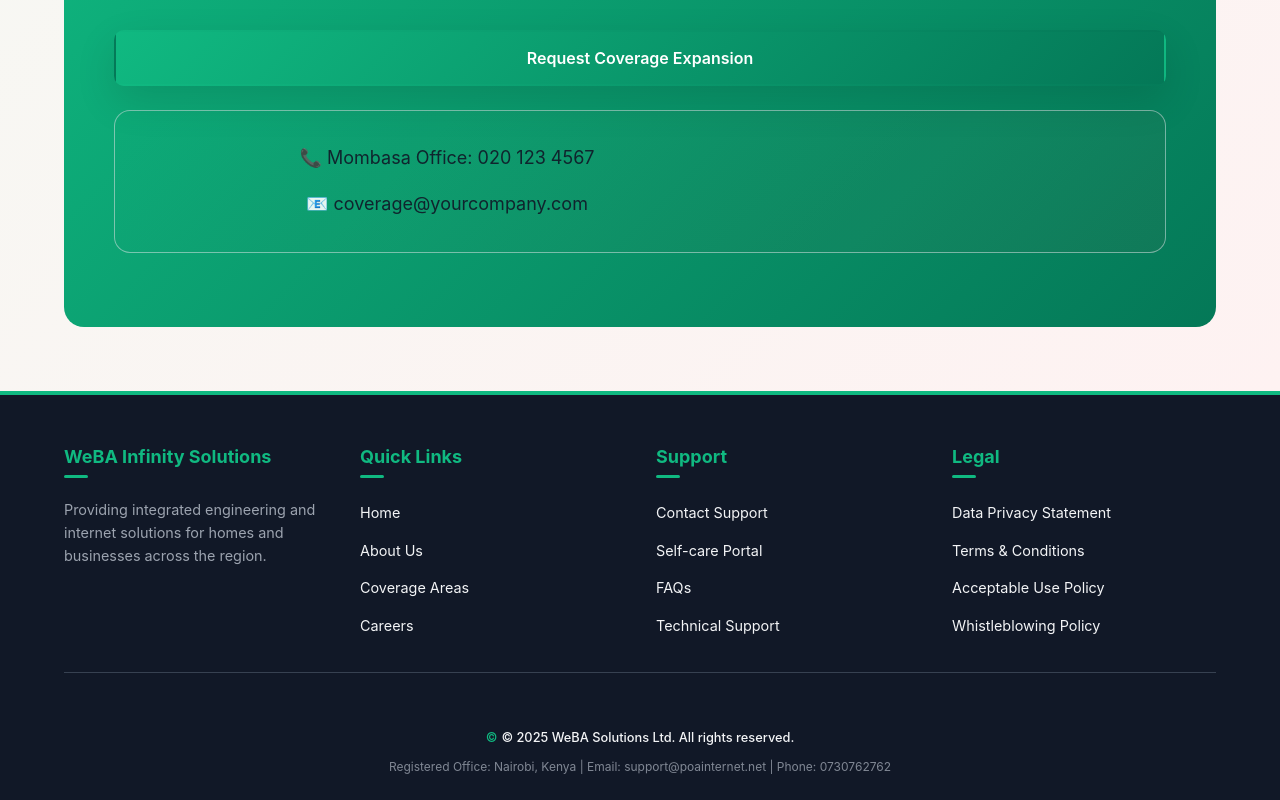
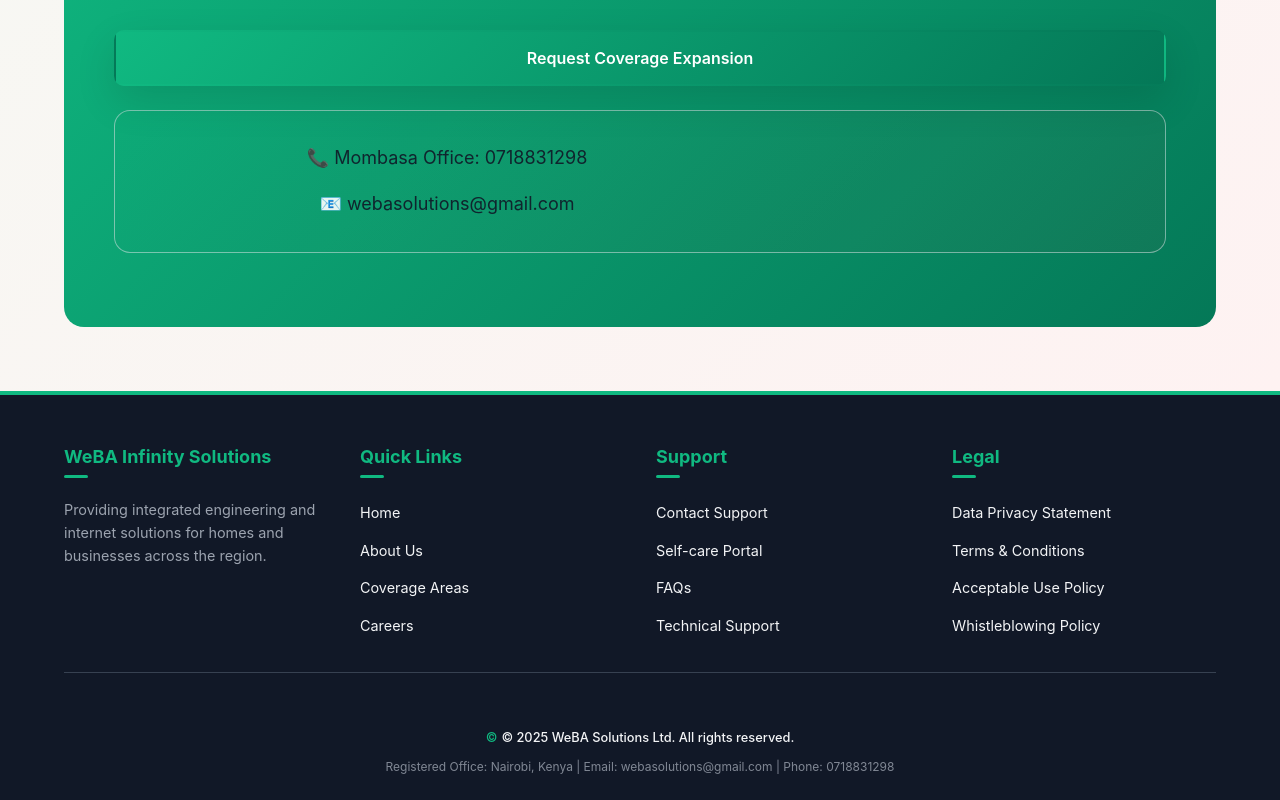
Before and after one commit to bkipgaa/WeBA_Solutions, a React (Create React App) app in the folder client/: page /coverage in a window 1280 px wide. Shown: the part 1990-2790 px from the top of the page. Built offline with nearby package versions, Linux system fonts and the light colour scheme; no server answers.

Commit message:
privacy update

```diff
--- a/client/src/components/Footer.jsx
+++ b/client/src/components/Footer.jsx
@@ -51,8 +51,8 @@ const Footer = () => {
           <p>&copy; {new Date().getFullYear()} WeBA Solutions Ltd. All rights reserved.</p>
           <p>
             Registered Office: Nairobi, Kenya |
-            Email: support@poainternet.net |
-            Phone: 0730762762
+            Email: webasolutions@gmail.com |
+            Phone: 0718831298
           </p>
         </div>
       </div>
--- a/client/src/pages/Coverage.jsx
+++ b/client/src/pages/Coverage.jsx
@@ -115,8 +115,8 @@ const Coverage = () => {
             Request Coverage Expansion
           </button>
           <div className="contact-info">
-            <p>📞 Mombasa Office: 020 123 4567</p>
-            <p>📧 coverage@yourcompany.com</p>
+            <p>📞 Mombasa Office: 0718831298</p>
+            <p>📧 webasolutions@gmail.com</p>
           </div>
         </div>
       </div>
--- a/client/src/pages/terms.jsx
+++ b/client/src/pages/terms.jsx
@@ -177,7 +177,7 @@ const Terms = () => {
               </div>
               <div className="contact-item">
                 <Users size={20} />
-                <span><strong>Contact:</strong> 0730 862 862 | info@webainfinity.co.ke</span>
+                <span><strong>Contact:</strong> 0718831298 | webasolutions@gmail.com</span>
               </div>
             </div>
           </div>
```
